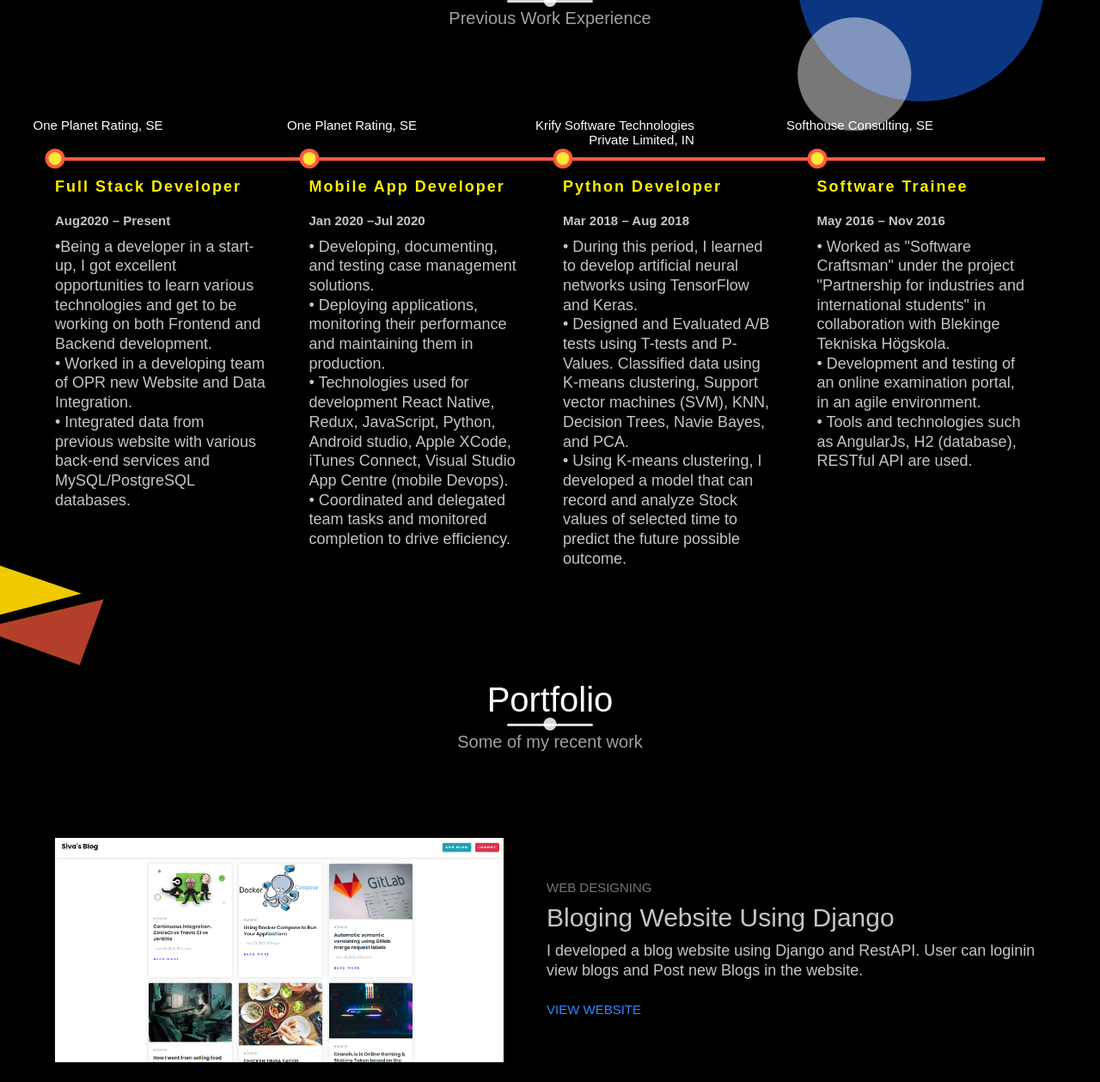
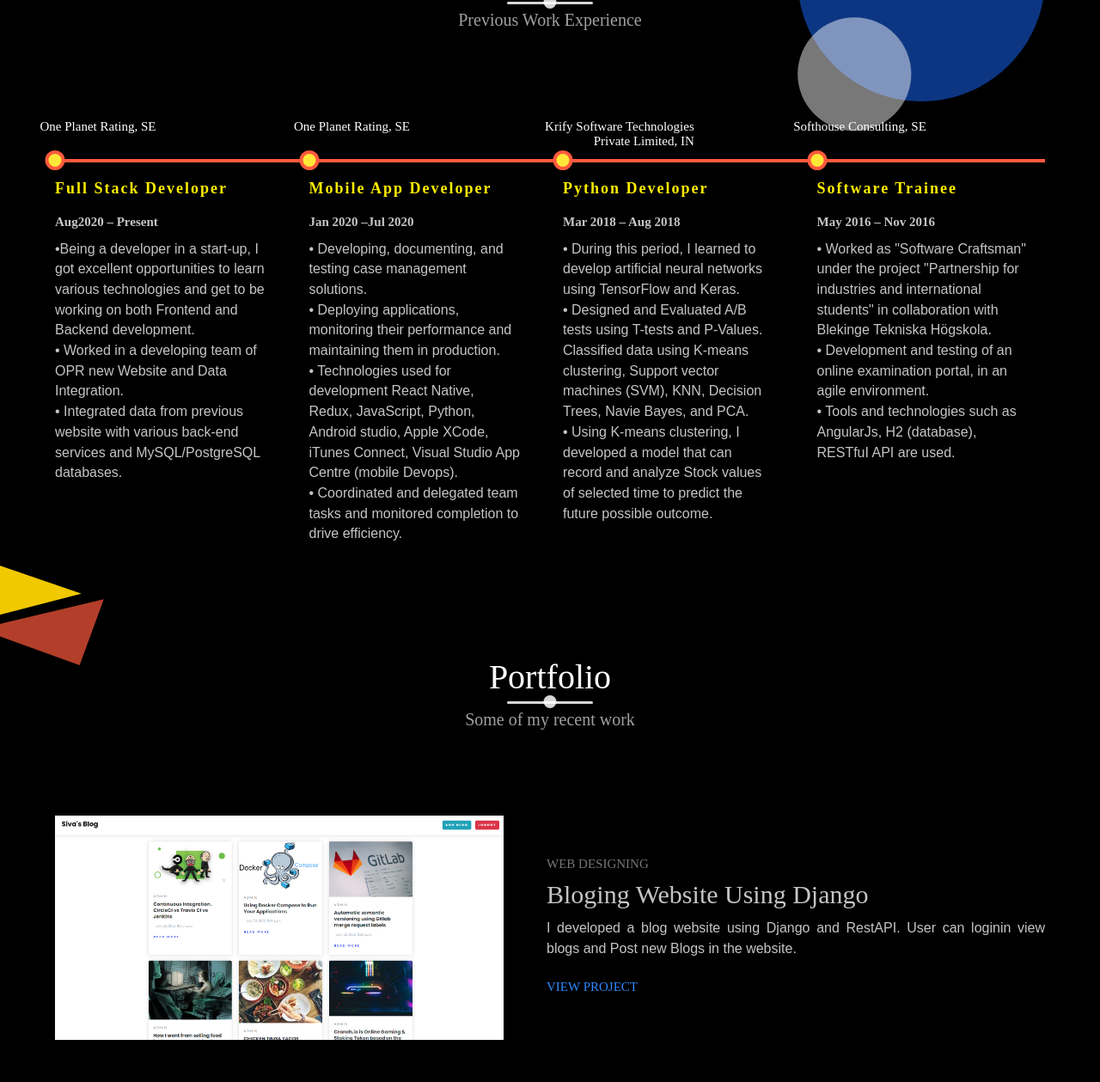
Before and after one commit to sivavenkat007/Portfolio, a plain HTML site: page index.html in a window 1280 px wide. Shown: the part 1522-2781 px from the top of the page at 86% size. Drawn offline with nearby package versions, Linux system fonts and the light colour scheme; a web font is replaced by a local one.

Commit message:
improvements added

```diff
--- a/index.html
+++ b/index.html
@@ -63,7 +63,7 @@
 
         <div class="landing-text">
             <h1>Siva Patta</h1>
-            <h6>Full Stack Developer</h6>
+            <h6><font size = "6">Full Stack Developer</font></h6>
 
             <div class="scrolldown">
                 <span></span>
@@ -91,12 +91,10 @@
                     <h6>Myself</h6>
                 </div>
                 <br>
-                <h3> Hi! I'am Siva. </h3>
+                <h3><font size ="7"> Hi! I'am Siva. </font></h3>
                 <br>
-
                 <p>
                     A Full Stack Developer <i class="fas fa-laptop-code"></i>.
-
                 <br>
                 <br>
                     <a href="https://sivavenkat007.github.io/resume/" target="_blank" class="cta"> Checkout my Resume </a>
@@ -147,14 +145,16 @@
             </div>
 
             <div class="my-skills" data-aos="fade-right" data-aos-delay="100ms">
-                <div class="skill"  data-date="One Planet Rating, SE" data-aos="fade-right" data-aos-delay="300ms">
+                <div class="skill" data-date="One Planet Rating, SE" data-aos="fade-right" data-aos-delay="300ms">
 
                     <h3>Full Stack Developer <h2>Aug2020 – Present</h2><br> </h3>
-                    <p>
+                    <p style="text-align:left; text-justify: auto;">
+                        <font size = "3">
                             •Being a developer in a start-up, I got excellent opportunities to learn various technologies and get to be
                             working on both Frontend and Backend development.<br>
                             • Worked in a developing team of OPR new Website and Data Integration.<br>
                             • Integrated data from previous website with various back-end services and MySQL/PostgreSQL databases.<br>
+                        </font>
                     </p>
                     <br>
                 </div>
@@ -162,35 +162,41 @@
 
                     <h3>Mobile App Developer <h2>Jan 2020 –Jul 2020</h2><br> </h3>
 
-                    <p>
+                    <p style="text-align:left; text-justify:auto">
+                        <font size = "3">
                             • Developing, documenting, and testing case management solutions.<br>
                             • Deploying applications, monitoring their performance and maintaining them in production.<br>
                             • Technologies used for development React Native, Redux, JavaScript, Python, Android studio, Apple
                             XCode, iTunes Connect, Visual Studio App Centre (mobile Devops).<br>
                             • Coordinated and delegated team tasks and monitored completion to drive efficiency.<br>
+                        </font>
                     </p>
                     <br>
                 </div>
                 <div class="skill" data-date="Krify Software Technologies Private Limited, IN" data-aos="fade-right" data-aos-delay="900ms">
 
                     <h3>Python Developer <h2>Mar 2018 – Aug 2018</h2><br> </h3>
-                    <p>
+                    <p style="text-align:inherit; text-justify:auto">
+                        <font size = "3">
                             • During this period, I learned to develop artificial neural networks using TensorFlow and Keras.<br>
                             • Designed and Evaluated A/B tests using T-tests and P-Values. Classified data using K-means
                             clustering, Support vector machines (SVM), KNN, Decision Trees, Navie Bayes, and PCA.<br>
                             • Using K-means clustering, I developed a model that can record and analyze Stock values of
                             selected time to predict the future possible outcome. <br>
+                        </font>
                     </p>
                     <br>
                 </div>
                 <div class="skill" data-date="Softhouse Consulting, SE" data-aos="fade-right" data-aos-delay="1200ms">
 
                     <h3>Software Trainee <h2>May 2016 – Nov 2016</h2><br> </h3>
-                    <p>
+                    <p style="text-align:inherit; text-justify:auto">
+                        <font size = "3">
                             • Worked as "Software Craftsman" under the project "Partnership for industries and international
                             students" in collaboration with Blekinge Tekniska Högskola. <br>
                             • Development and testing of an online examination portal, in an agile environment. <br>
                             • Tools and technologies such as AngularJs, H2 (database), RESTfuI API are used. <br>
+                        </font>
                     </p>
                     <br>
                 </div>
@@ -215,20 +221,22 @@
                 <div class="portfolio-description">
                     <h6>Web Designing</h6>
                     <h1>Bloging Website Using Django</h1>
-                    <p>
+                    <p style="text-align: justify; text-justify: auto;"> <font size = "3">
                         I developed a blog website using Django and RestAPI. User can loginin view blogs and Post new Blogs in the website.
+                    </font>
                     </p>
-                    <a href="https://github.com/sivavenkat007/Blogs" class="cta">View Website</a>
+                    <a href="https://github.com/sivavenkat007/Blogs" target="_blank" class="cta">View Project</a>
                 </div>
             </div>
             <div class="portfolio-item" data-aos="fade-in" data-aos-duration="300ms">
                 <div class="portfolio-description has-margin-right">
                     <h6>Application Development</h6>
-                    <h1>Weather App</h1>
-                    <p>
+                    <h1>Weather Forecast App</h1>
+                    <p style="text-align: justify; text-justify: auto;"> <font size = "3">
                         Using Djano & Open Weather Api, I made an weather application to Forecast the real time weather of different cities.
+                    </font>
                     </p>
-                    <a href="https://github.com/sivavenkat007/weatherApp" class="cta">View Project</a>
+                    <a href="https://github.com/sivavenkat007/weatherApp" target="_blank" class="cta">View Project</a>
                 </div>
                 <div class="portfolio-img has-margin-left">
                     <img src="images/weather.png" alt="">
@@ -433,6 +441,7 @@
                             Agile-scrum methodologies, Software Security, and Cloud security concepts.</font>
                         </p>
                         <br>
+                        <a href="https://github.com/sivavenkat007/Thesis-Project" target="_blank"class="cta">Master's Project</a>
                     </li>
                     <li class="date" data-date="Aug 2011-Nov 2014"  data-aos="fade-up" data-aos-duration="300ms">
                         <h1>B. Tech Computer Science | JAWAHARLAL NEHRU TECHNOLOGICAL
--- a/main.css
+++ b/main.css
@@ -24,10 +24,11 @@
 
 html {
   font-size: 10px;
-  font-family: "Raleway", sans-serif;
+  font-family: "Gotham Medium";
   color: #c5c5c5;
   overflow-x: hidden;
 }
+
 body {
   width: 100%;
   height: 100%;
```
Lines whose indentation alone changed are shown as unchanged.
